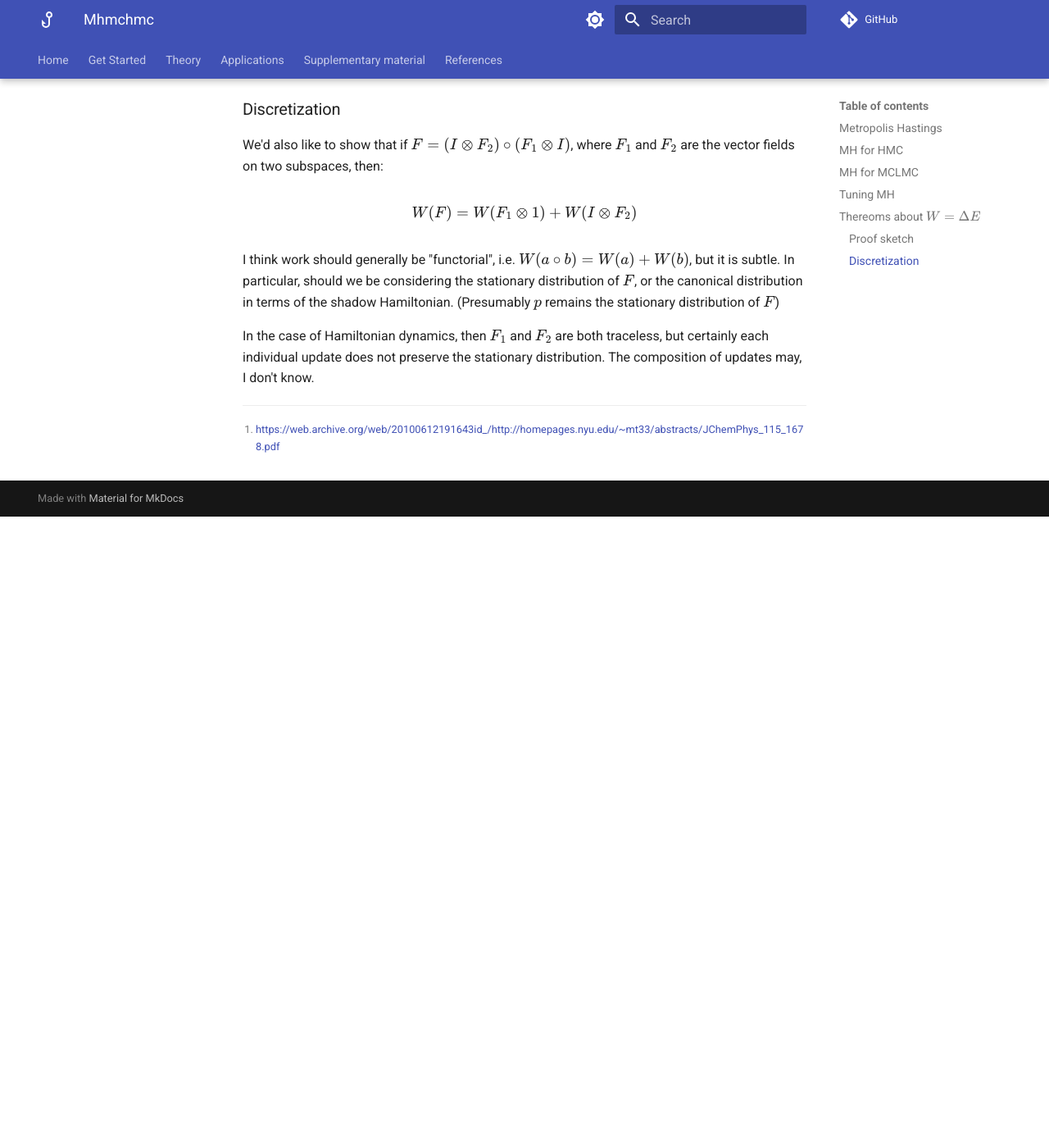
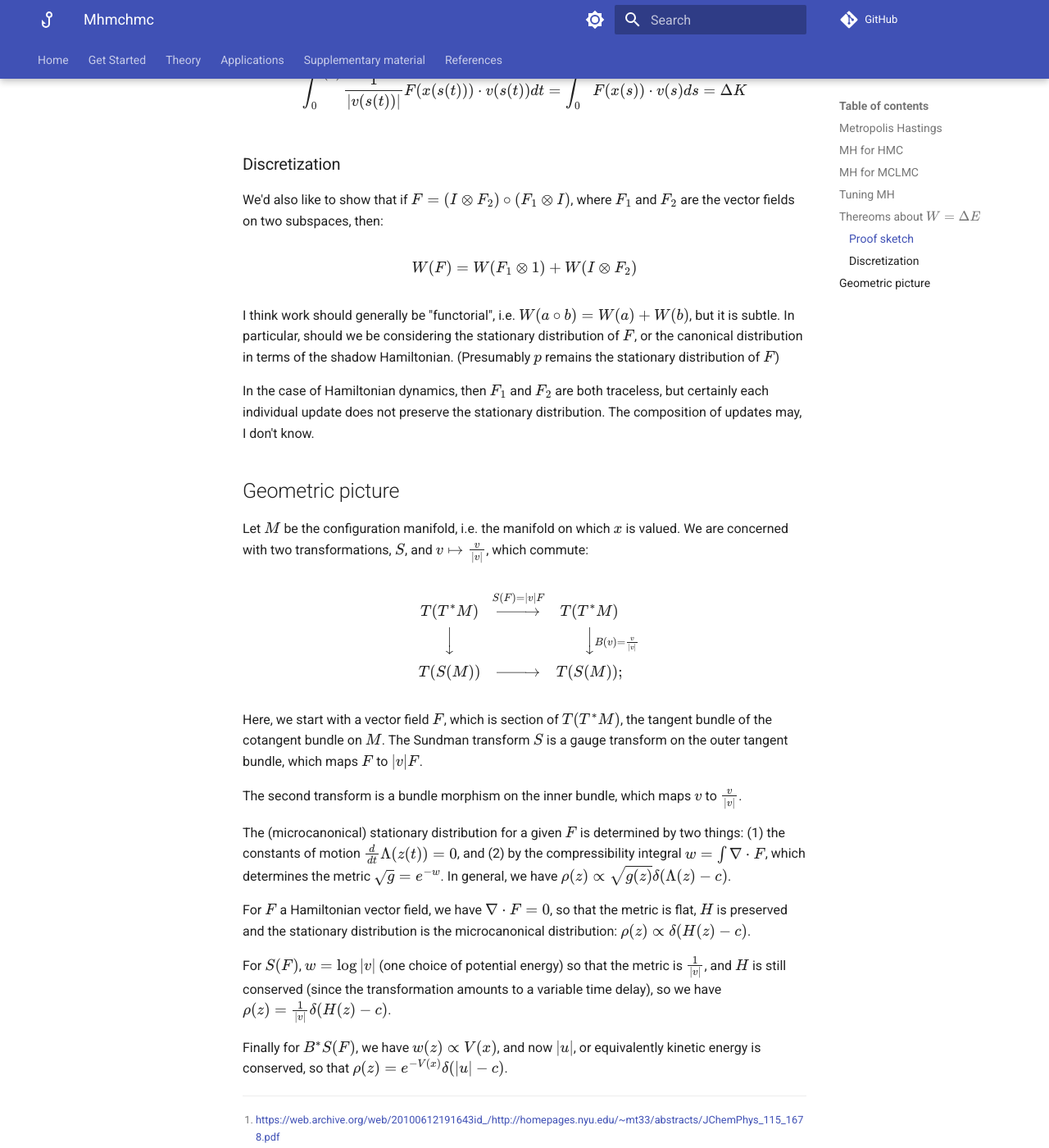
Before and after one commit to reubenharry/mclmc-docs, an MkDocs documentation site: the page built from docs/mhmchmc.md, in a window 1280 px wide and 1400 px high, scrolled down 7801 px. Shown: the whole window at 82% size. Built offline with MkDocs 1.6.1 and Material for MkDocs 9.7.7, drawn with Linux system fonts in a browser that asks for light colours; comment, search, counter and statistics services are not loaded; before the commit the page ends 8431 px from its top, so only the background shows below that; some of the changed text lies outside the part shown.

Commit message:
adjusted

```diff
--- a/docs/mhmchmc.md
+++ b/docs/mhmchmc.md
@@ -377,11 +377,13 @@ This demonstrates that our $w$ is $\log a$.
 
 We then see that the first term, $-\log \frac{p'(z'(T))}{p'(z'(0))}$, is equal to $-\log \frac{\sqrt{g(z'(T))}}{\sqrt{g(z'(0))}} = \log \frac{a(T)}{a(0)}$.
 
-If our original system has a potential energy $\log a$, then we see that the first term is the change in potential energy. Indeed, for the ESH dynamics, our potential energy is $\log |v|$, and the rescaling uses $a \propto |v|$, so we obtain the desired result, namely
+If our original system has a kinetic energy $\log a$, then we see that the first term is the change in kinetic energy. Indeed, for the ESH dynamics, our kinetic energy is $\log |v|$, and the rescaling uses $a \propto |v|$, so we obtain
 
 $$
--\log \frac{p'(z'(T))}{p'(z'(0))} = V(z'(T)) - V(z'(0))
+-\log \frac{p'(z'(T))}{p'(z'(0))} = K(z'(T)) - K(z'(0))
 $$
+
+The further transformation to the $u$ variable exchanges potential and kinetic energy (see below), so that the first term is the change in potential energy.
 
 We now consider the second term, $\int_{0}^T \nabla \cdot F'(z'(s)) ds$. We find:
 
@@ -417,3 +419,27 @@ $$
 I think work should generally be "functorial", i.e. $W(a\circ b) = W(a) + W(b)$, but it is subtle. In particular, should we be considering the stationary distribution of $F$, or the canonical distribution in terms of the shadow Hamiltonian. (Presumably $p$ remains the stationary distribution of $F$)
 
 In the case of Hamiltonian dynamics, then $F_1$ and $F_2$ are both traceless, but certainly each individual update does not preserve the stationary distribution. The composition of updates may, I don't know.
+
+## Geometric picture
+
+Let $M$ be the configuration manifold, i.e. the manifold on which $x$ is valued. We are concerned with two transformations, $S$, and $v \mapsto \frac{v}{|v|}$, which commute:
+
+$$
+\begin{CD}
+T(T^*M) @>{S(F) = |v|F}>> T(T^*M)\\
+@VVV @VV{B(v)=\frac{v}{|v|}}V \\
+T(S(M)) @>{}>> T(S(M));
+\end{CD}$$
+
+
+Here, we start with a vector field $F$, which is section of $T(T^*M)$, the tangent bundle of the cotangent bundle on $M$. The Sundman transform $S$ is a gauge transform on the outer tangent bundle, which maps $F$ to $|v|F$.
+
+The second transform is a bundle morphism on the inner bundle, which maps $v$ to $\frac{v}{|v|}$.
+
+The (microcanonical) stationary distribution for a given $F$ is determined by two things: (1) the constants of motion $\frac{d}{dt}\Lambda(z(t))=0$, and (2) by the compressibility integral $w=\int \nabla \cdot F$, which determines the metric $\sqrt{g}=e^{-w}$. In general, we have $\rho(z) \propto \sqrt{g(z)}\delta(\Lambda(z) - c)$.
+
+For $F$ a Hamiltonian vector field, we have $\nabla \cdot F = 0$, so that the metric is flat, $H$ is preserved and the stationary distribution is the microcanonical distribution: $\rho(z) \propto \delta(H(z) - c)$.
+
+For $S(F)$, $w = \log |v|$ (one choice of potential energy) so that the metric is $\frac{1}{|v|}$, and $H$ is still conserved (since the transformation amounts to a variable time delay), so we have $\rho(z) = \frac{1}{|v|}\delta(H(z) - c)$.
+
+Finally for $B^*S(F)$, we have $w(z) \propto V(x)$, and now $|u|$, or equivalently kinetic energy is conserved, so that $\rho(z) = e^{-V(x)}\delta(|u| - c)$.
```
